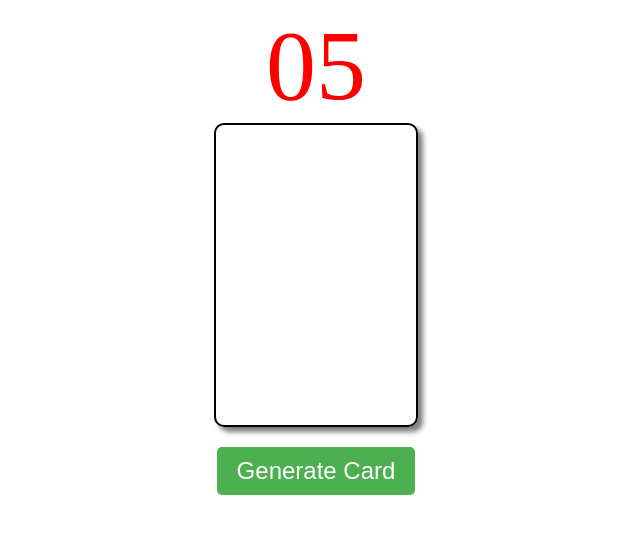
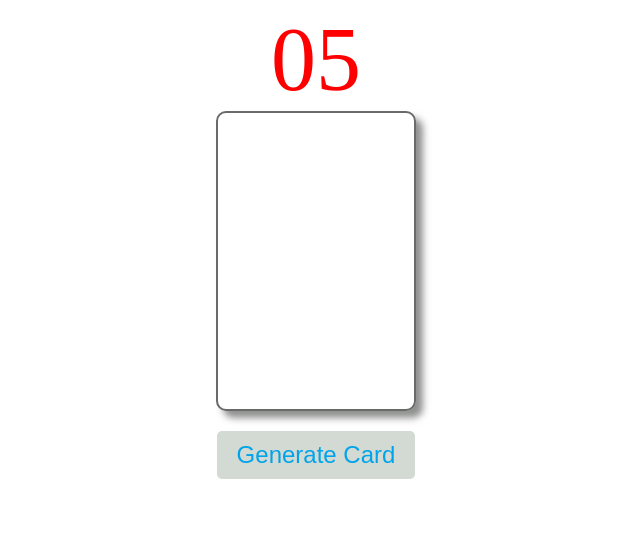
Before and after one commit to jonio298/random_Card_Generator, a plain HTML site: page index.html in a window 1280 px wide. Shown: the whole page, without its empty margins (324-964 px from the left). Drawn offline with Linux system fonts and the light colour scheme.

Commit message:
Add files via upload
final commit (I think)

```diff
--- a/index.html
+++ b/index.html
@@ -22,5 +22,6 @@
   </div>
   <center><button onclick="generateCard()">Generate Card</button></center>
   <script src="script.js"></script>
+  <marquee>Designed by Jonathan Shelley</marquee>
 </body>
 </html>
--- a/script.js
+++ b/script.js
@@ -18,7 +18,7 @@ function updateTimer() {
   const formattedTime = ('0' + secondsLeft).slice(-2);
   timerElem.innerHTML = formattedTime;
   timerElem.style.color = "red";
-  timerElem.style.fontSize = '100px';
+  timerElem.style.fontSize = '90px';
 }
 
 function generateCard() {
--- a/style.css
+++ b/style.css
@@ -5,7 +5,9 @@
   border-radius: 10px;
   position: relative;
   margin: 0 auto;
-  box-shadow: 5px 5px 5px rgba(0,0,0,0.5);
+  box-shadow: 7px 7px 7px rgba(31, 36, 32, 0.5);
+  border: 2.5px solid rgba(24, 23, 24, 0.638);
+  box-sizing: border-box;
 }
 
 #top-left {
@@ -68,8 +70,8 @@ button {
   font-size: 24px;
   padding: 10px 20px;
   border-radius: 5px;
-  background-color: #4CAF50;
-  color: white;
+  background-color: #62766347;
+  color: rgb(0, 164, 234);
   border: none;
   cursor: pointer;
   transition: background-color 0.3s ease;
```
